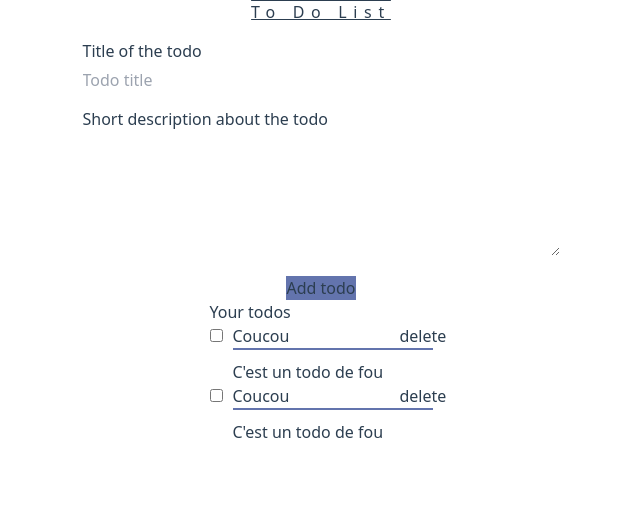
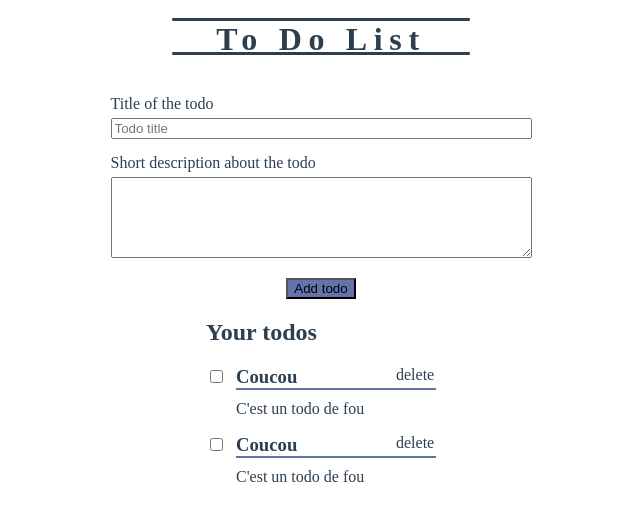
Before and after one commit to cyrilauq/VueJsToDoApp, a Vue app: page / in a window 1280 px wide. Shown: the top 520 px of the page, without its empty margins (319-959 px from the left). Built offline with nearby package versions, Linux system fonts and the light colour scheme.

Commit message:
real finalization of style

```diff
--- a/src/assets/base.css
+++ b/src/assets/base.css
@@ -1,8 +1,3 @@
-/* import tailwindcss style */
-@tailwind base;
-@tailwind components;
-@tailwind utilities;
-
 /* color palette from <https://github.com/vuejs/theme> */
 :root {
   --vt-c-white: #ffffff;
@@ -80,4 +75,7 @@ body {
     display: flex;
     flex-direction: column;
     justify-content: center;
+    margin: 0;
+    padding: 0;
+    width: 100%;
 }
--- a/src/assets/main.css
+++ b/src/assets/main.css
@@ -1,6 +1,9 @@
 @import './base.css';
 
 #app {
+    margin: 0;
+    padding: 0;
+    width: 100%;
     display: flex;
     flex-direction: column;
     align-items: center;
--- a/src/components/global/HeaderVue.vue
+++ b/src/components/global/HeaderVue.vue
@@ -1,6 +1,6 @@
 <template>
     <header>
-        <h1>{{ title }}</h1>
+        <h1>&nbsp;&nbsp;&nbsp;{{ title }}&nbsp;&nbsp;&nbsp;</h1>
     </header>
     <section>
 
```
